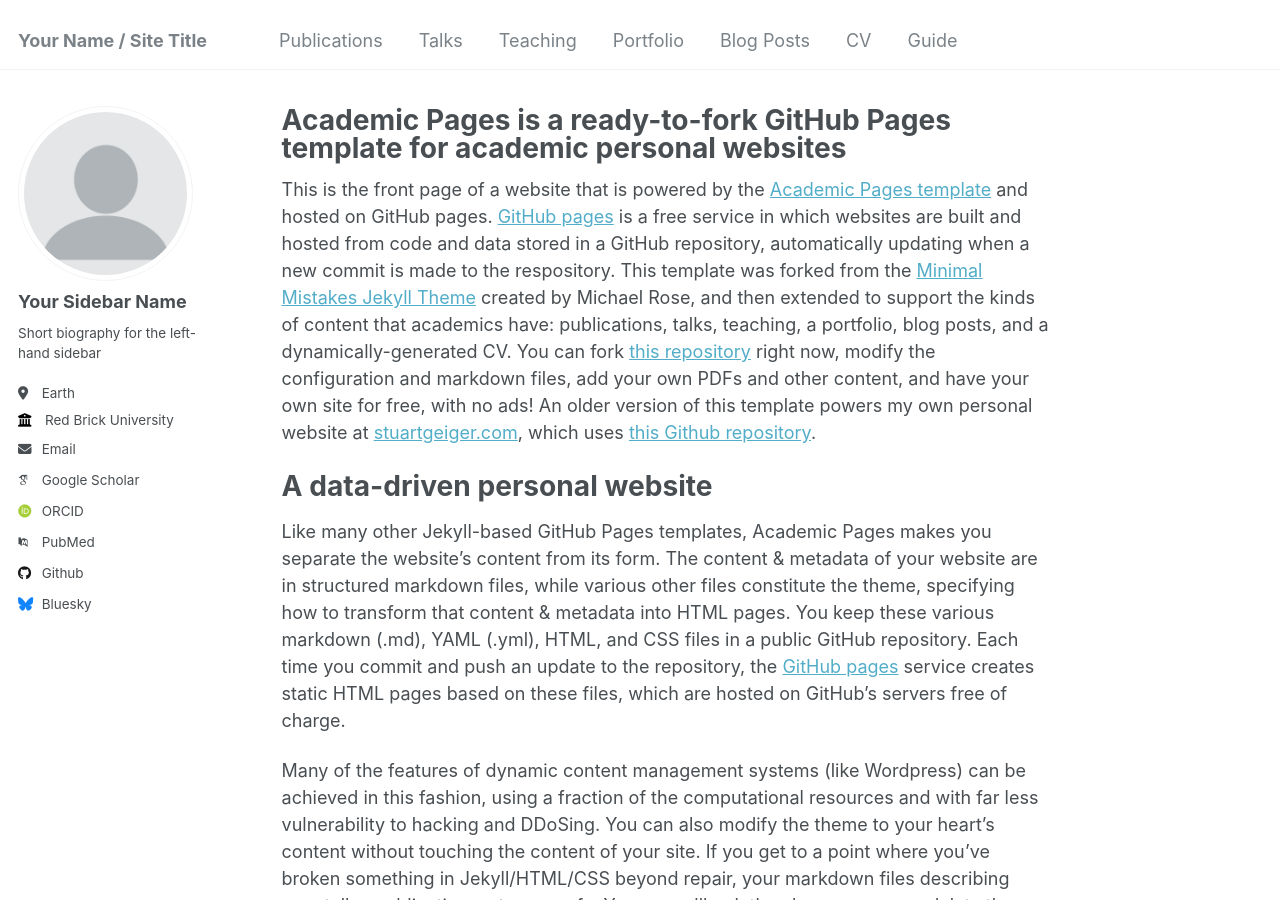
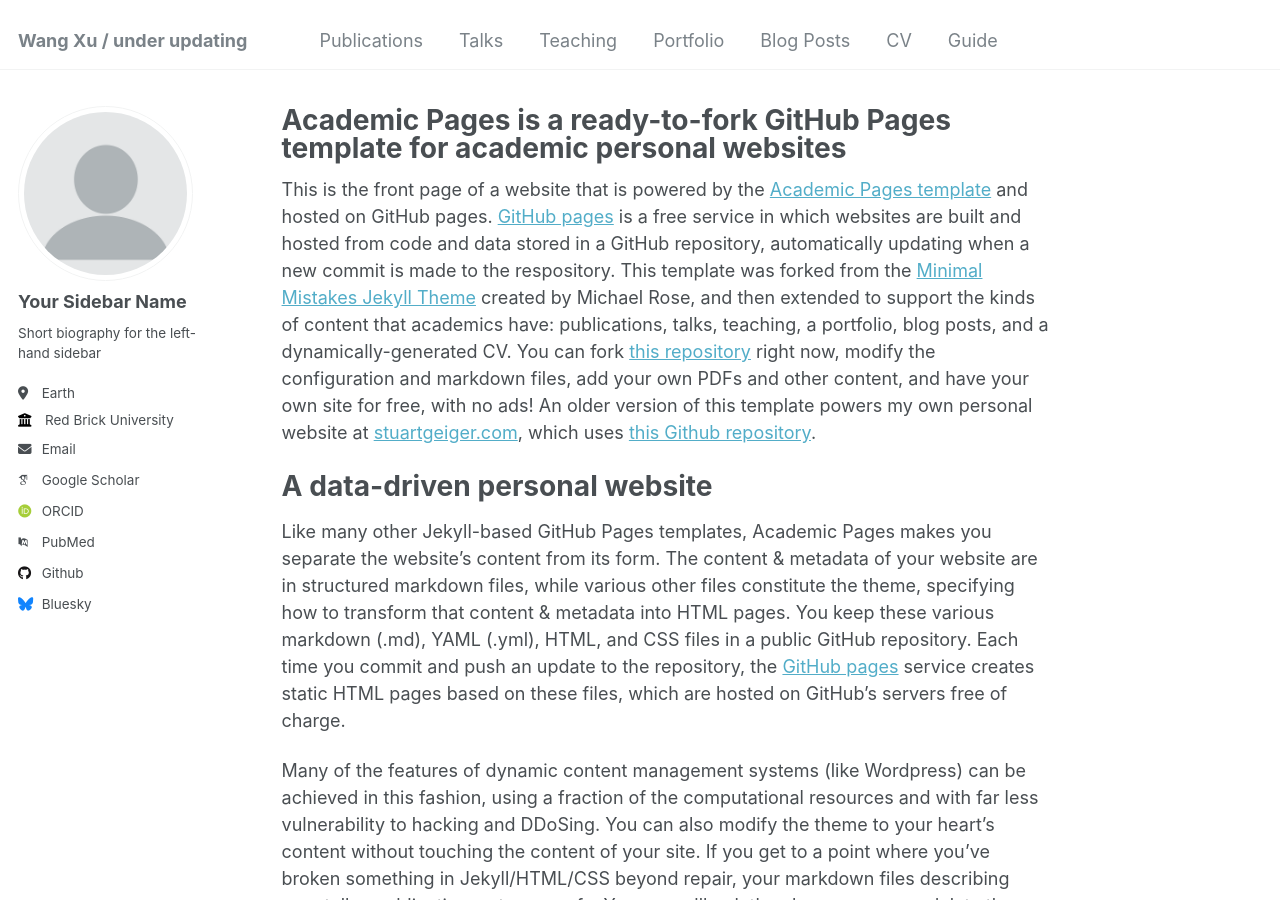
Before and after one commit to JaymeWX/JaymeWX.github.io, a Jekyll site: the page built from _pages/about.md, in a window 1280 px wide and 900 px high. Built offline with Jekyll 4.4.1, drawn with Linux system fonts in a browser that asks for light colours; some web fonts are replaced.

Commit message:
initial blog

```diff
--- a/_config.yml
+++ b/_config.yml
@@ -8,7 +8,7 @@
 
 # Basic Site Settings
 locale                   : "en-US"
-title                    : "Your Name / Site Title"
+title                    : "Wang Xu / under updating"
 title_separator          : "-"
 name                     : &name "Your Name"
 description              : &description "personal description"
```
